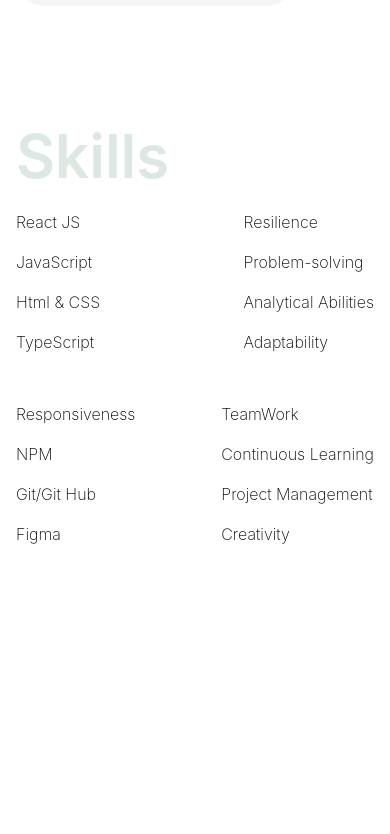
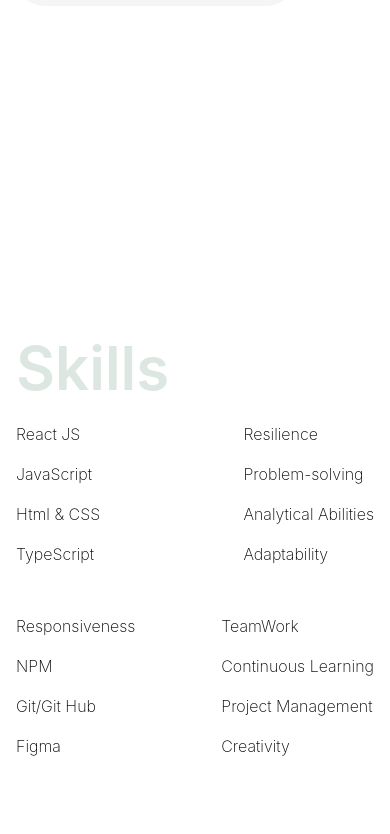
Before and after one commit to Braulin96/MyPortfolio, a React (Create React App) app in the folder portofolio/: page / in a window 390 px wide. Shown: the part 3250-4084 px from the top of the page. Built offline with nearby package versions, Linux system fonts and the light colour scheme; a web font is replaced by a local one; what tailwindcss-animated would draw is missing.

Commit message:
set the component to align vertically to middle by using my-auto

```diff
--- a/portofolio/src/components/Skills.js
+++ b/portofolio/src/components/Skills.js
@@ -2,7 +2,7 @@ const Skills = () => {
   return (
     <div style={{ height: "100vh" }}>
       <div className="max-w-7xl h-full flex mx-auto">
-        <div className="lg:flex items-center w-full px-4 justify-center">
+        <div className="lg:flex items-center w-full px-4 justify-center my-auto">
           <p className="sm:text-8xl text-6xl font-semibold text-[#BDD1C5] opacity-50">
             Skills
           </p>
```
